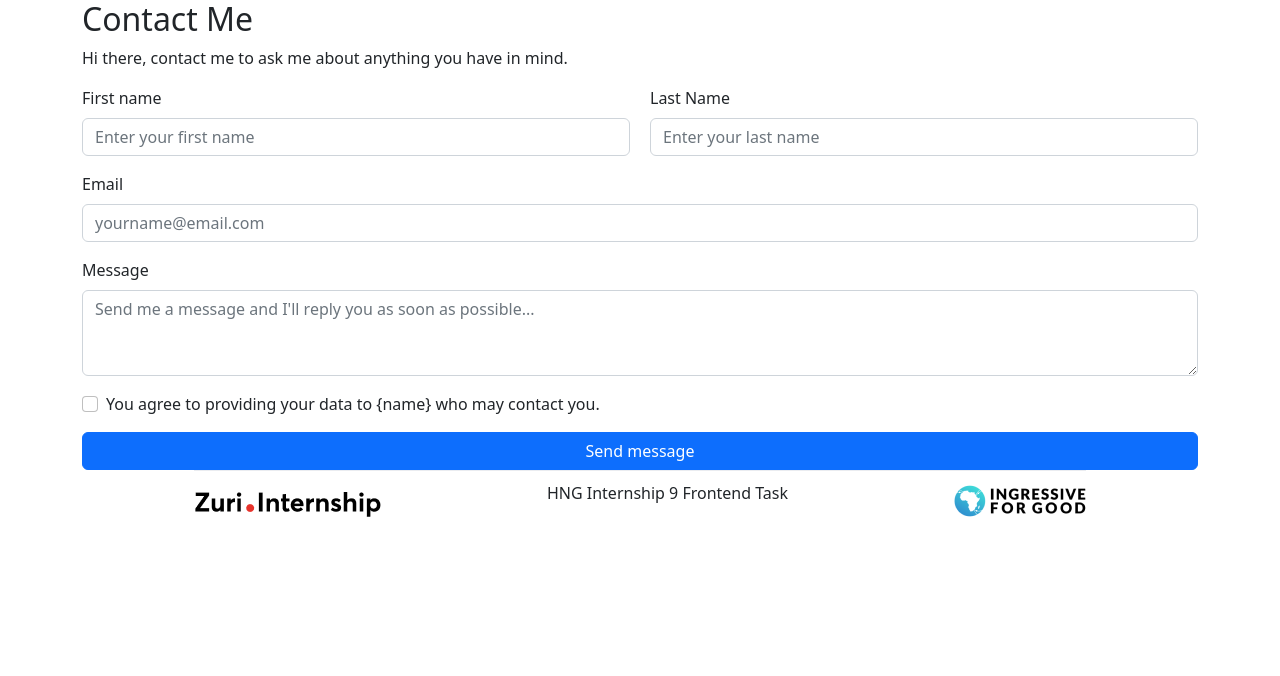
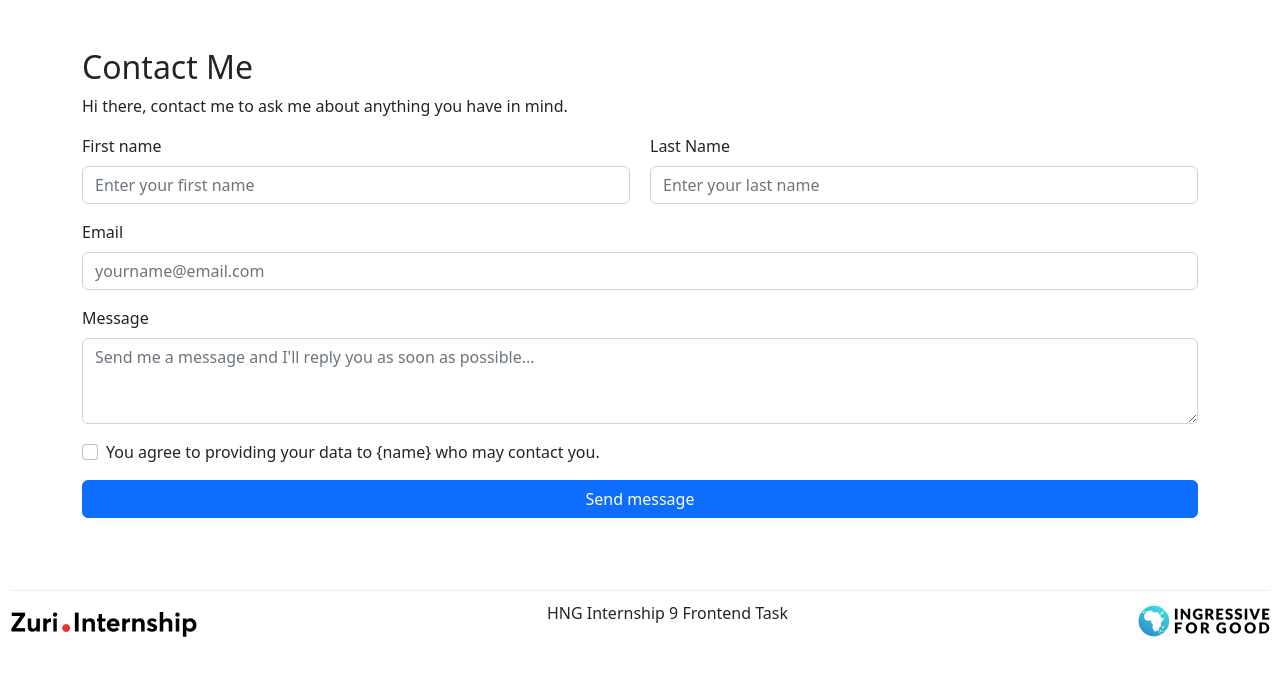
Before and after one commit to Masterprecie/hngTask, a React (Create React App) app: page /contact in a window 1280 px wide. Shown: the top 676 px of the page. Built offline with nearby package versions, Linux system fonts and the light colour scheme.

Commit message:
bug: fix bug

```diff
--- a/src/Components/Contact.js
+++ b/src/Components/Contact.js
@@ -17,15 +17,15 @@ const Contact = () => {
       event.stopPropagation();
     }
     setValidated(true);
-	alert('Message Sent')
+	// alert('Message Sent')
   };
 
 
 
   return (
 	  <>
-		  <article className='container'>
-			<div>
+		  <article className='container pb-5'>
+			<div className='pt-5'>
 				<h2>
 					Contact Me
 				</h2>
@@ -33,7 +33,7 @@ const Contact = () => {
 					Hi there, contact me to ask me about anything you have in mind.
 				</p>
 			</div>
-			<Form noValidate validated={validated} onSubmit={handleSubmit}>
+			<Form noValidate validated={validated} onSubmit={handleSubmit} className='pb-4'>
 				<Form.Group className="mb-3 modInputFlex" controlId="formBasicName">
 						<div className='modInput'>
 							<Form.Label>First name</Form.Label>
@@ -63,8 +63,8 @@ const Contact = () => {
 				Send message
 				</Button>
 			</Form>
+		  </article>
 			<Footer/>
-		  </article>
 
 	 </>
   )
--- a/src/index.css
+++ b/src/index.css
@@ -71,13 +71,15 @@ footer {
   display: flex;
   align-items: center;
   padding-bottom: 10px;
+  padding-right:10px;
+  padding-left:10px;
 }
 
 .footer-content {
   display: flex;
   justify-content: space-between;
   align-items: center;
-  width: 80%;
+  width: 100%;
   padding-top: 10px;
   border-top: 1px solid #EAECF0;
 }
```
